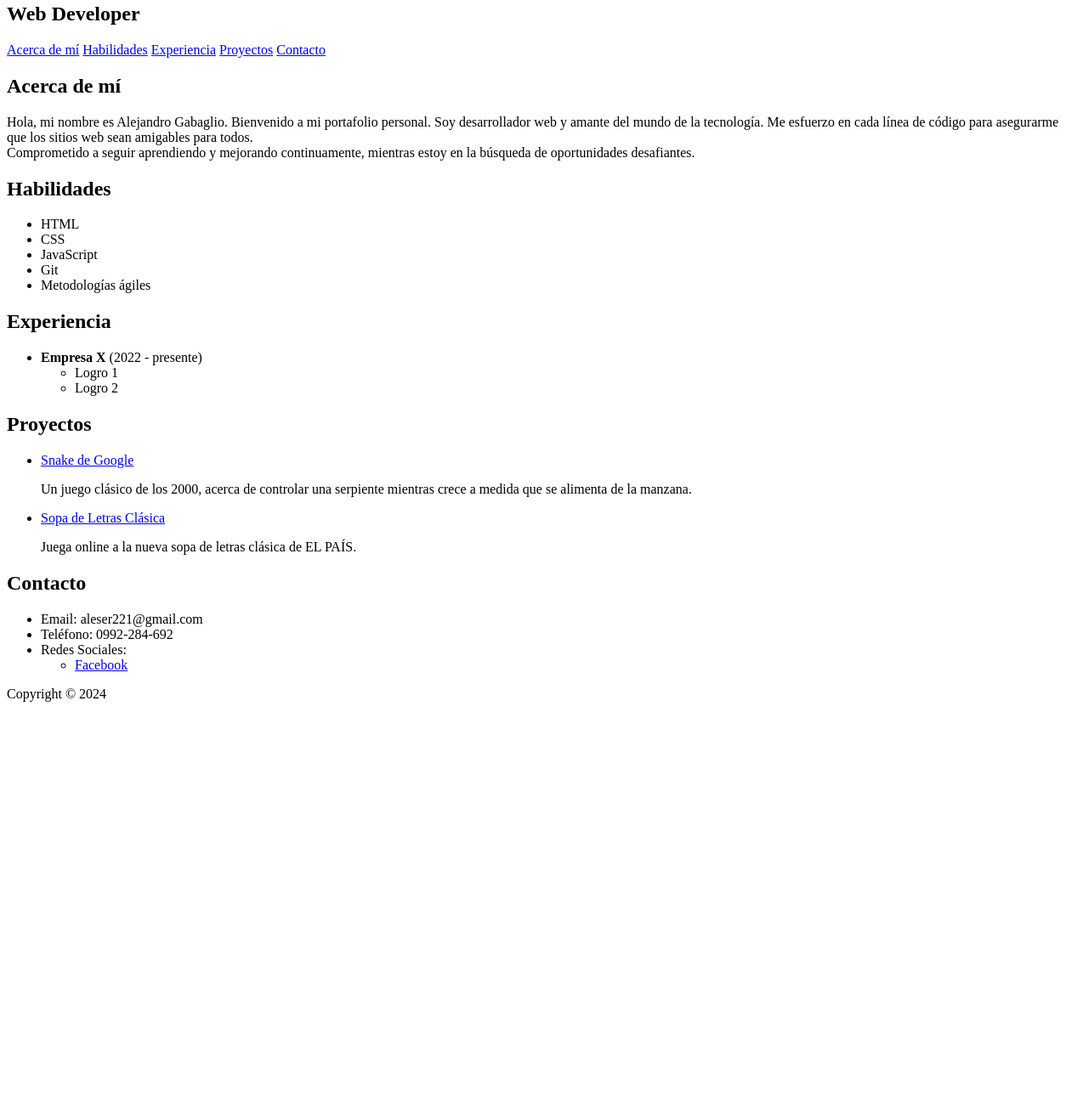
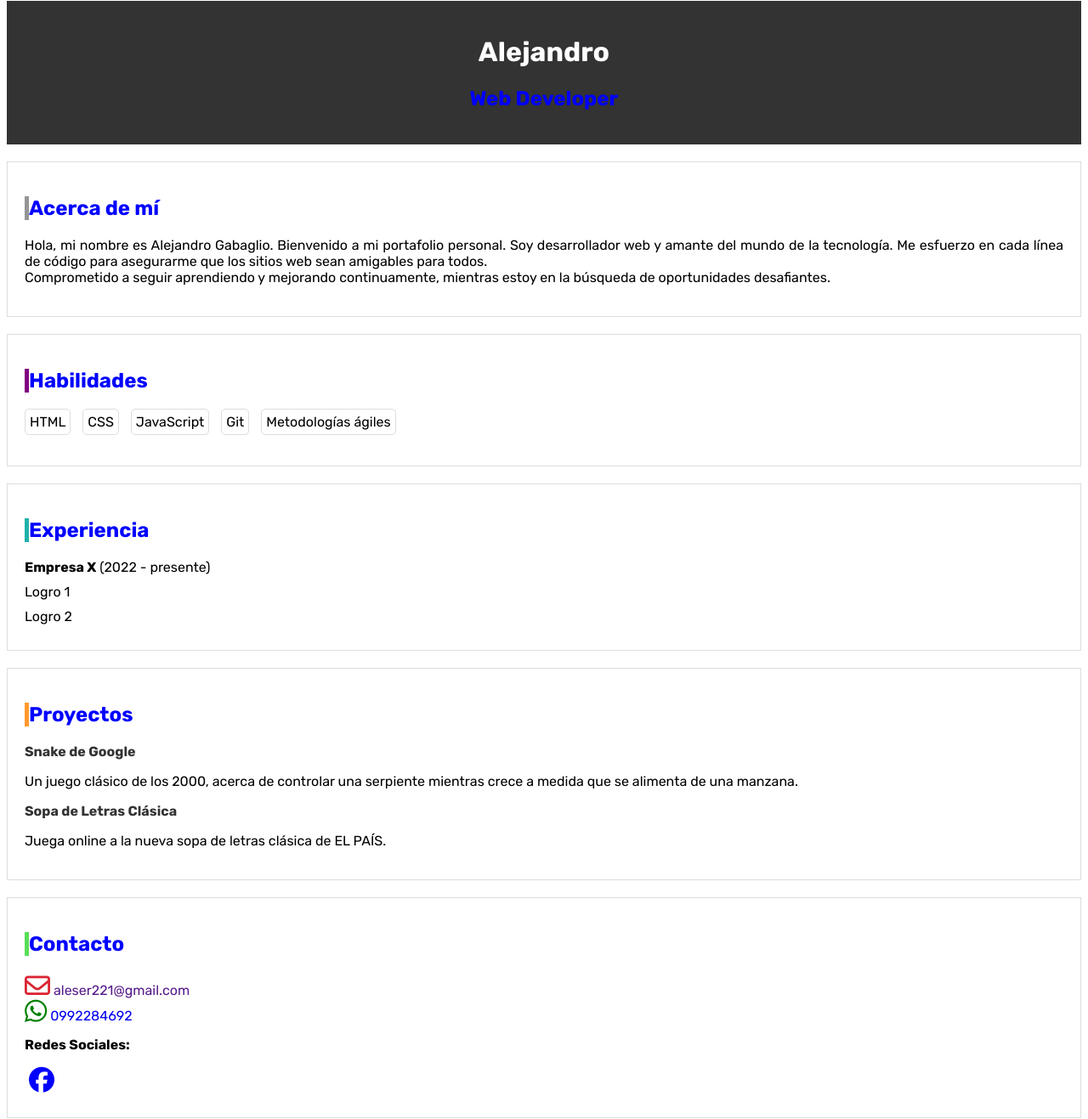
Before and after one commit to alegabag/alegabag.github.io, a plain HTML site: page index.html in a window 1280 px wide. Shown: the part 77-1394 px from the top of the page at 85% size. Before the commit the page ends 919 px from the top, so only its background shows below. Drawn offline with Linux system fonts and the light colour scheme.

Commit message:
Agregado de estilos

```diff
--- a/index.html
+++ b/index.html
@@ -2,22 +2,24 @@
 <html>
     <head>
         <title>Mi portafolio personal</title>
+        <link rel="stylesheet" href="styles.css">
+        <link rel="stylesheet" href="https://cdnjs.cloudflare.com/ajax/libs/font-awesome/6.5.2/css/all.min.css" integrity="sha512-SnH5WK+bZxgPHs44uWIX+LLJAJ9/2PkPKZ5QiAj6Ta86w+fsb2TkcmfRyVX3pBnMFcV7oQPJkl9QevSCWr3W6A==" crossorigin="anonymous" referrerpolicy="no-referrer" />
     </head>
     <body>
         <header>
             <h1>Alejandro</h1>
             <h2>Web Developer</h2>
             <nav>
-                <a href="#acerca-de-mi">Acerca de mí</a>
-                <a href="#habilidades">Habilidades</a>
-                <a href="#experiencia">Experiencia</a>
-                <a href="#proyectos">Proyectos</a>
-                <a href="#contacto">Contacto</a>
+                <a class="menu-item" href="#acerca-de-mi">Acerca de mí</a>
+                <a class="menu-item" href="#habilidades">Habilidades</a>
+                <a class="menu-item" href="#experiencia">Experiencia</a>
+                <a class="menu-item" href="#proyectos">Proyectos</a>
+                <a class="menu-item" href="#contacto">Contacto</a>
             </nav>
         </header>
         <main>
             <section id="acerca-de-mi">
-                <h2>Acerca de mí</h2>
+                <h2 id="titulo-acerca-de-mi">Acerca de mí</h2>
                 <p>
                     Hola, mi nombre es Alejandro Gabaglio. Bienvenido a mi portafolio personal. Soy desarrollador web y amante del
                     mundo de la tecnología. Me esfuerzo en cada línea de código para asegurarme
@@ -27,7 +29,7 @@
                 </p>
             </section>
             <section id="habilidades">
-                <h2>Habilidades</h2>
+                <h2 id="titulo-habilidades">Habilidades</h2>
                 <ul>
                     <li>HTML</li>
                     <li>CSS</li>
@@ -37,7 +39,7 @@
                 </ul>
             </section>
             <section id="experiencia">
-                <h2>Experiencia</h2>
+                <h2 id="titulo-experiencia">Experiencia</h2>
                 <ul>
                     <li><b>Empresa X</b> (2022 - presente)</li>
                     <ul>
@@ -46,27 +48,35 @@
                     </ul>
             </section>
             <section id="proyectos">
-                <h2>Proyectos</h2>
+                <h2 id="titulo-proyecto">Proyectos</h2>
                 <ul>
-                    <li><a href="https://www.google.com/search?q=snake&oq=snake&gs_lcrp=EgZjaHJvbWUyBggAEEUYOTIHCAEQABiPAjIHCAIQABiPAtIBBzcyN2owajGoAgCwAgA&sourceid=chrome&ie=UTF-8" target="_blank">Snake de Google</a></li>
+                    <li><a href="https://www.google.com/search?q=snake&oq=snake&gs_lcrp=EgZjaHJvbWUyBggAEEUYOTIHCAEQABiPAjIHCAIQABiPAtIBBzcyN2owajGoAgCwAgA&sourceid=chrome&ie=UTF-8" target="_blank"><b>Snake de Google</b></a></li>
                 <p>
                     Un juego clásico de los 2000, acerca de controlar una serpiente mientras crece a medida
-                    que se alimenta de la manzana.
+                    que se alimenta de una manzana.
                 </p>
-                <li><a href="https://elpais.com/juegos/sopas-de-letras/diaria/" target="_blank">Sopa de Letras Clásica</a></li>
+                <li><a href="https://elpais.com/juegos/sopas-de-letras/diaria/" target="_blank"><b>Sopa de Letras Clásica</b></a></li>
                 <p>Juega online a la nueva sopa de letras clásica de EL PAÍS.</p>
                 </ul>
             </section>
             <section id="contacto">
-                <h2>Contacto</h2>
+                <h2 id="titulo-contacto">Contacto</h2>
                 <ul>
-                    <li>Email: aleser221@gmail.com</li>
-                    <li>Teléfono: 0992-284-692</li>
                     <li>
-                        Redes Sociales:
-                        <ul>
+                        <i class="fa-regular fa-envelope"></i>
+                        <a href="" class="email">aleser221@gmail.com</a>
+                    </li>
+                    <li>
+                        <i class="fa-brands fa-whatsapp"></i>
+                        <a href="https://api.whatsapp.com/send?phone=595992284692" target="_blank" class="wsp">0992284692</a>
+                    </li>
+                    <li>
+                        <b id="cuentas">Redes Sociales: </b>
+                        <ul id="sociales">
                             <li>
-                                <a href="https://www.facebook.com/profile.php?id=100082499299582&mibextid=ZbWKwL" target="_blank">Facebook</a>
+                                <a href="https://www.facebook.com/profile.php?id=100082499299582&mibextid=ZbWKwL" class="facebook" target="_blank">
+                                    <i class="fa-brands fa-facebook"></i>
+                                </a>
                             </li>
                         </ul>
                     </li>
--- /dev/null
+++ b/styles.css
@@ -0,0 +1,182 @@
+@import url('https://fonts.googleapis.com/css2?family=Rubik:ital,wght@0,300..900;1,300..900&display=swap');
+
+body {
+    font-family: 'Rubik', sans-serif;
+    background-color: #fff;
+    color: rgb(15, 15, 15);
+    color: black;
+    padding-top: 70px;
+}
+
+nav {
+    position: fixed;
+    top: 0;
+    left: 0;
+    width: 100%;
+    background-color: #fff;
+    box-shadow: 0 0 5px rgba(0, 0, 0, 0.1);
+}
+
+h2 {
+    color: blue;
+}
+
+.menu-item {
+    text-decoration: none;
+    color: #333;
+    padding: 10px;
+    display: inline-block;
+}
+
+.menu-item:hover{
+    background-color: #ddd;
+    transition: all 0.4s ease-in-out;
+}
+
+header {
+    background-color: #333;
+    color: #fff;
+    text-align: center;
+    padding: 20px;
+    margin-bottom: 20px;
+}
+
+section {
+    padding: 20px;
+    border: 1px solid #ddd;
+    margin-bottom: 20px;
+}
+
+#titulo-acerca-de-mi {
+    border-left: 5px solid #959595;
+}
+
+#acerca-de-mi {
+    text-align: justify;
+}
+
+#titulo-habilidades {
+    border-left: 5px solid purple;
+}
+
+/* Selecciona todos los elementos ul que estén dentro del elemento con ID habilidades */
+#habilidades ul {
+    list-style: none;
+    padding: 0;
+}
+/* Selecciona todos los elementos li que estén dentro de un elemento ul, que a su estén dentro del elemento con ID habilidades */
+#habilidades ul li {
+    display: inline-block;
+    padding: 5px;
+    border: 1px solid #ddd;
+    border-radius: 5px;
+    margin-right: 10px;
+}
+
+#titulo-experiencia {
+    border-left: 5px solid lightseagreen;
+}
+
+#experiencia ul {
+    list-style: none;
+    padding: 0;
+    margin: 0;
+}
+
+#experiencia ul li {
+    margin-bottom: 10px;
+}
+
+#titulo-proyecto {
+    border-left: 5px solid #ff992f;
+}
+
+#proyectos ul {
+    list-style: none;
+    padding: 0;
+    margin: 0;
+}
+
+#proyectos ul li a {
+    text-decoration: none;
+    color: #333;
+}
+
+#proyectos ul li a:hover {
+    text-decoration: underline;
+}
+
+#titulo-contacto {
+    border-left: 5px solid #5add59;
+}
+
+#contacto ul {
+    list-style: none;
+    padding: 0;
+    margin: 0;
+}
+
+#contacto ul li a {
+    text-decoration: none;
+}
+
+#contacto a.email:hover {
+    color: #db2533;
+    background-color: #ddd;
+    transition: all 0.4s ease-in-out;
+}
+
+#contacto a.wsp:hover {
+    color: green;
+    background-color: #ddd;
+    transition: all 0.4s ease-in-out;
+}
+
+.fa-envelope {
+    color: #db2533;
+    font-size: 30px;
+}
+
+.fa-whatsapp {
+    color: green;
+    font-size: 30px;
+}
+
+#sociales {
+    list-style: none;
+    padding: 0;
+    margin-top: 10px;
+}
+
+#sociales li {
+    list-style: none;
+    display: inline-block;
+    padding: 5px;
+}
+
+#sociales a {
+    display: inline-block;
+    font-size: 30px;
+    margin-top: 10px;
+}
+
+#sociales i:hover {
+    transform: scale(1.4);
+    transition: all ease-in-out 300ms;
+}
+
+#cuentas {
+    display: inline-block;
+    margin-top: 15px;
+}
+
+.facebook {
+    color: blue;
+}
+
+footer {
+    background-color: #333;
+    color: #fff;
+    text-align: center;
+    padding: 10px;
+}
```
